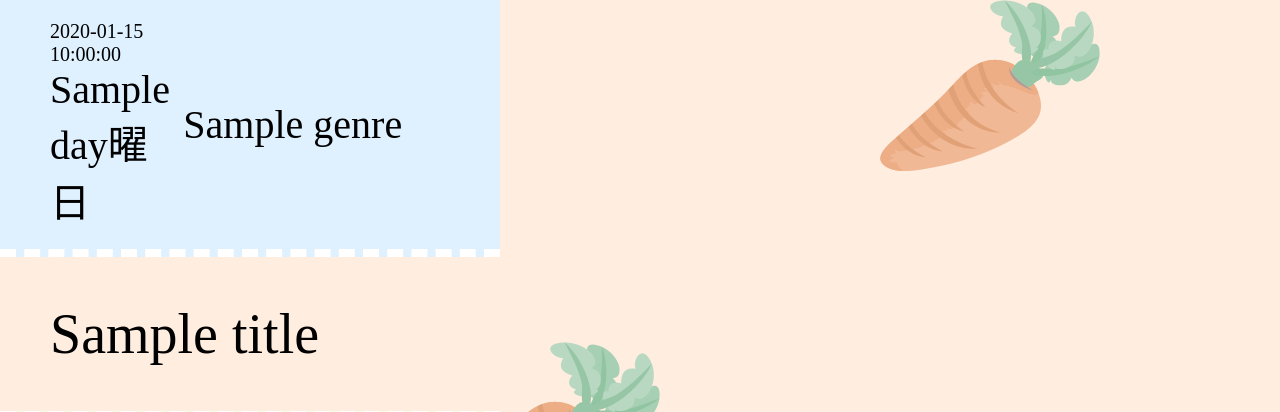
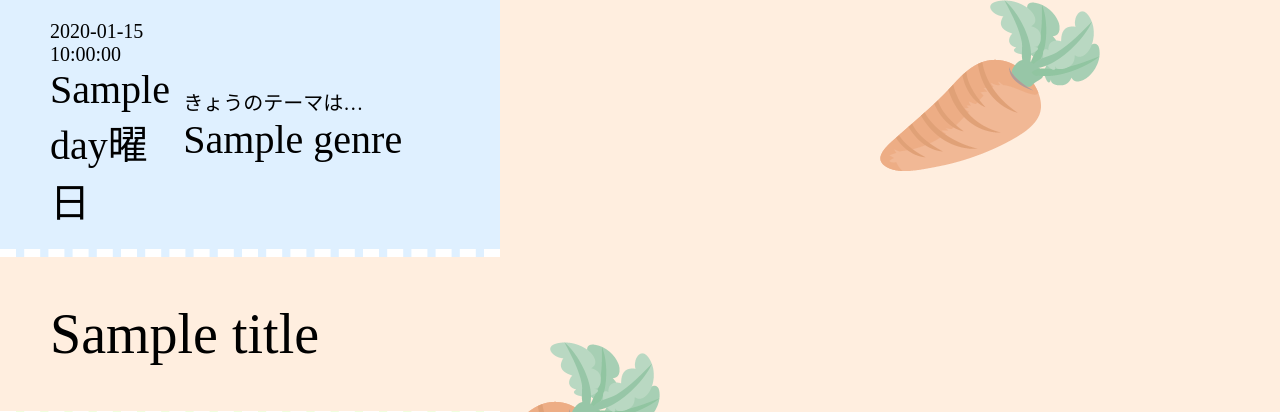
Before and after one commit to TakamiChie/PodcastPublicSoundGenerator, a Flask app: template templates/cover_templates/chieradi.html in a window 1280 px wide. Shown: the top 412 px of the page. Run offline with Flask 3, Linux system fonts and the light colour scheme; the template is opened without the code that fills it: most values are stand-ins (such as "Sample title", 1, 10 or a date in 2020).

Commit message:
if文の指定誤り修正

```diff
--- a/templates/cover_templates/chieradi.html
+++ b/templates/cover_templates/chieradi.html
@@ -17,7 +17,7 @@
     </div>
     <div class="theme">
       <div class="text">
-        {% if not genre %}<span id="todaystheme">きょうのテーマは…</span>{% endif %}
+        {% if genre %}<span id="todaystheme">きょうのテーマは…</span>{% endif %}
         <span id="theme">{{ genre }}</span>
       </div>
     </div>
```
